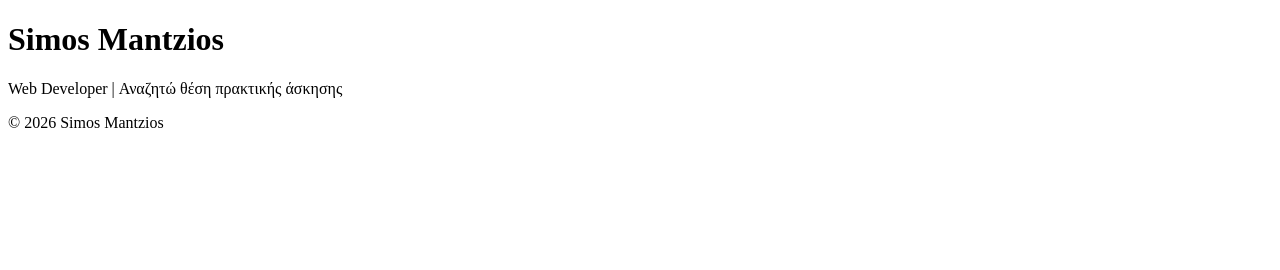
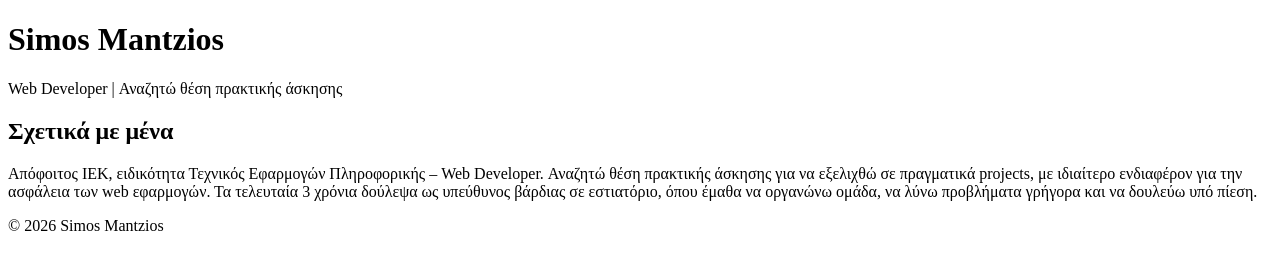
Before and after one commit to SimosMantzios/SimosMantzios.github.io, a plain HTML site: page index.html in a window 1280 px wide. Drawn offline with Linux system fonts and the light colour scheme.

Commit message:
Add about section content

```diff
--- a/index.html
+++ b/index.html
@@ -12,7 +12,10 @@
     </header>
 
     <main>
-        <section id="about"></section>
+        <section id="about">
+            <h2>Σχετικά με μένα</h2>
+            <p>Απόφοιτος ΙΕΚ, ειδικότητα Τεχνικός Εφαρμογών Πληροφορικής – Web Developer. Αναζητώ θέση πρακτικής άσκησης για να εξελιχθώ σε πραγματικά projects, με ιδιαίτερο ενδιαφέρον για την ασφάλεια των web εφαρμογών. Τα τελευταία 3 χρόνια δούλεψα ως υπεύθυνος βάρδιας σε εστιατόριο, όπου έμαθα να οργανώνω ομάδα, να λύνω προβλήματα γρήγορα και να δουλεύω υπό πίεση.</p>
+        </section>
         <section id="skills"></section>
         <section id="projects"></section>
         <section id="contact"></section>
```
